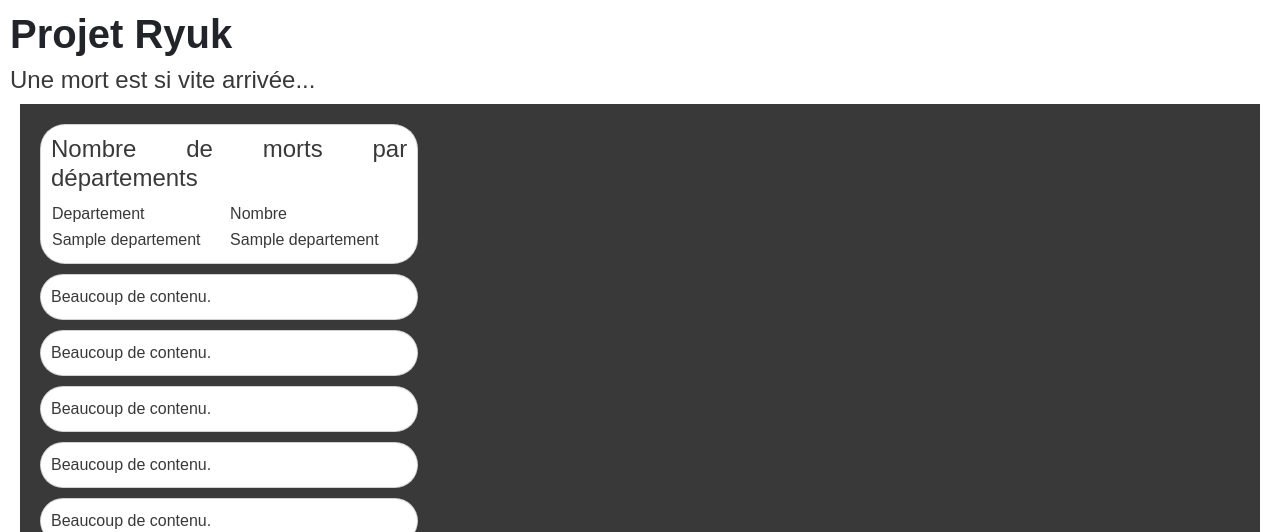
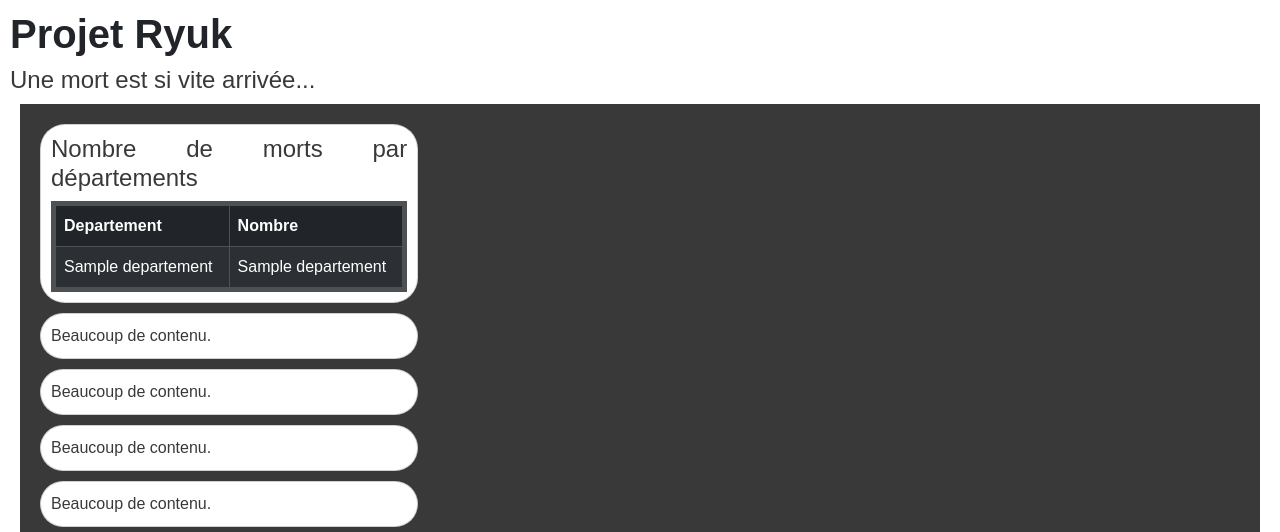
Before and after one commit to RyukPolytech/Ryuk, a Symfony app: template templates/home/index.html.twig in a window 1280 px wide. Shown: the part 68-600 px from the top of the page. Run offline with Twig, Linux system fonts and the light colour scheme; the template is opened without the code that fills it: most values are stand-ins (such as "Sample title", 1, 10 or a date in 2020); style sheets or scripts are compiled from the project's sources; some libraries are stand-ins or nearby versions.

Commit message:
style table departements

```diff
--- a/assets/styles/app.css
+++ b/assets/styles/app.css
@@ -13,7 +13,7 @@ h1 {
     font-weight: bold;
 }
 
-h2{
+h2 {
     color: rgb(57, 57, 57);
     font-size: 1.5em;
 }
@@ -88,3 +88,10 @@ img.accueil {
     background-color: white;
     border-radius: 25px;
 }
+
+table {
+    border-radius: 25px !important;
+    border-width: 5px !important;
+    border-style: solid !important;
+    margin: 0px !important;
+}
--- a/templates/base.html.twig
+++ b/templates/base.html.twig
@@ -9,8 +9,8 @@
         {% block stylesheets %} {% endblock %}
 
         {% block importmap %}{{ importmap('app') }}{% endblock %}
+
         <script src="https://cdn.jsdelivr.net/npm/bootstrap@5.3.3/dist/js/bootstrap.bundle.min.js" integrity="sha384-YvpcrYf0tY3lHB60NNkmXc5s9fDVZLESaAA55NDzOxhy9GkcIdslK1eN7N6jIeHz" crossorigin="anonymous"></script>
-
         {% block javascripts %} {% endblock %}
 
     </head>
--- a/templates/home/index.html.twig
+++ b/templates/home/index.html.twig
@@ -8,10 +8,12 @@
 	<article>
 		<div class="card">
 			<h2>Nombre de morts par départements</h2>
-			<table>
+				<table class="table table-dark table-striped table-bordered table-hover rounded-3">
 					<thead>
-					<td>Departement</td>
-					<td>Nombre</td>
+						<tr>
+							<th>Departement</th>
+							<th>Nombre</th>
+						</tr>
 					</thead>
 					<tbody>
 						{% for departement in departements %}
```
Also changed, not shown: assets/styles/tableau.css (deleted). Lines whose indentation alone changed are shown as unchanged.
